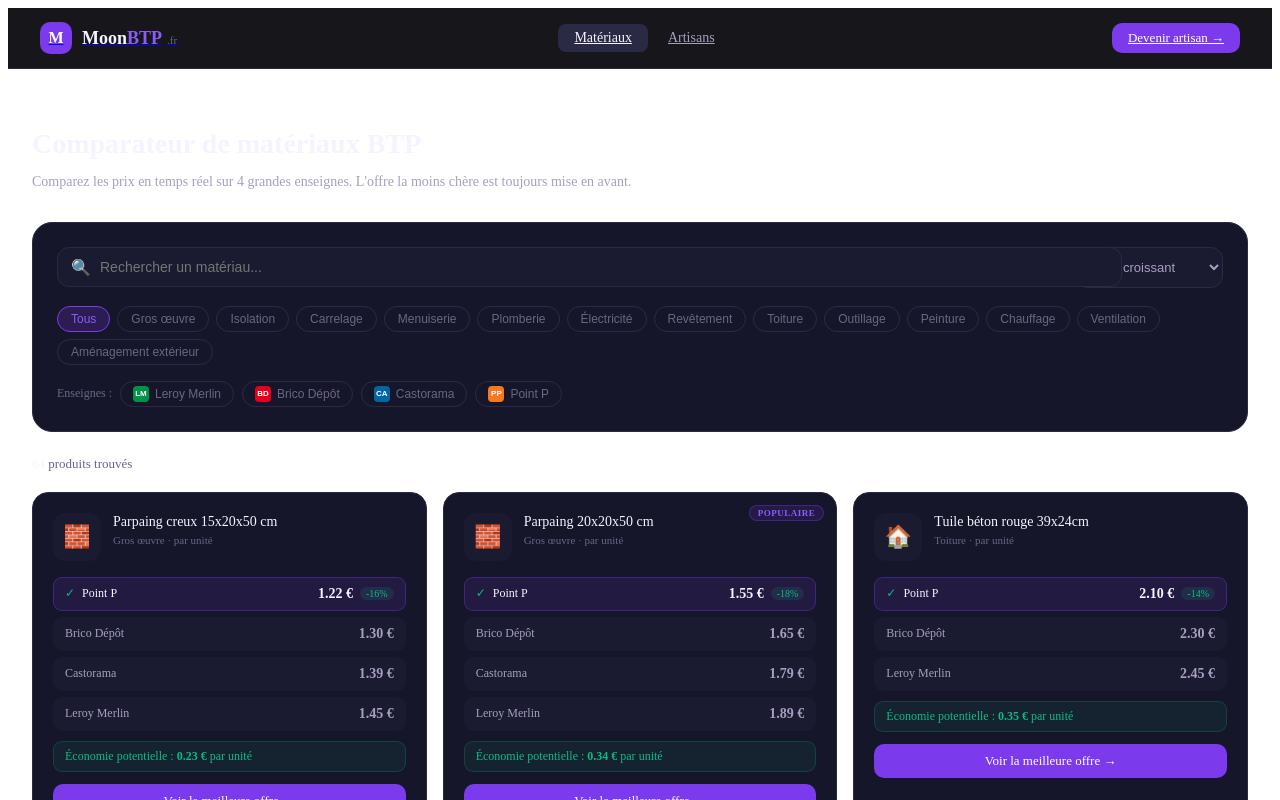
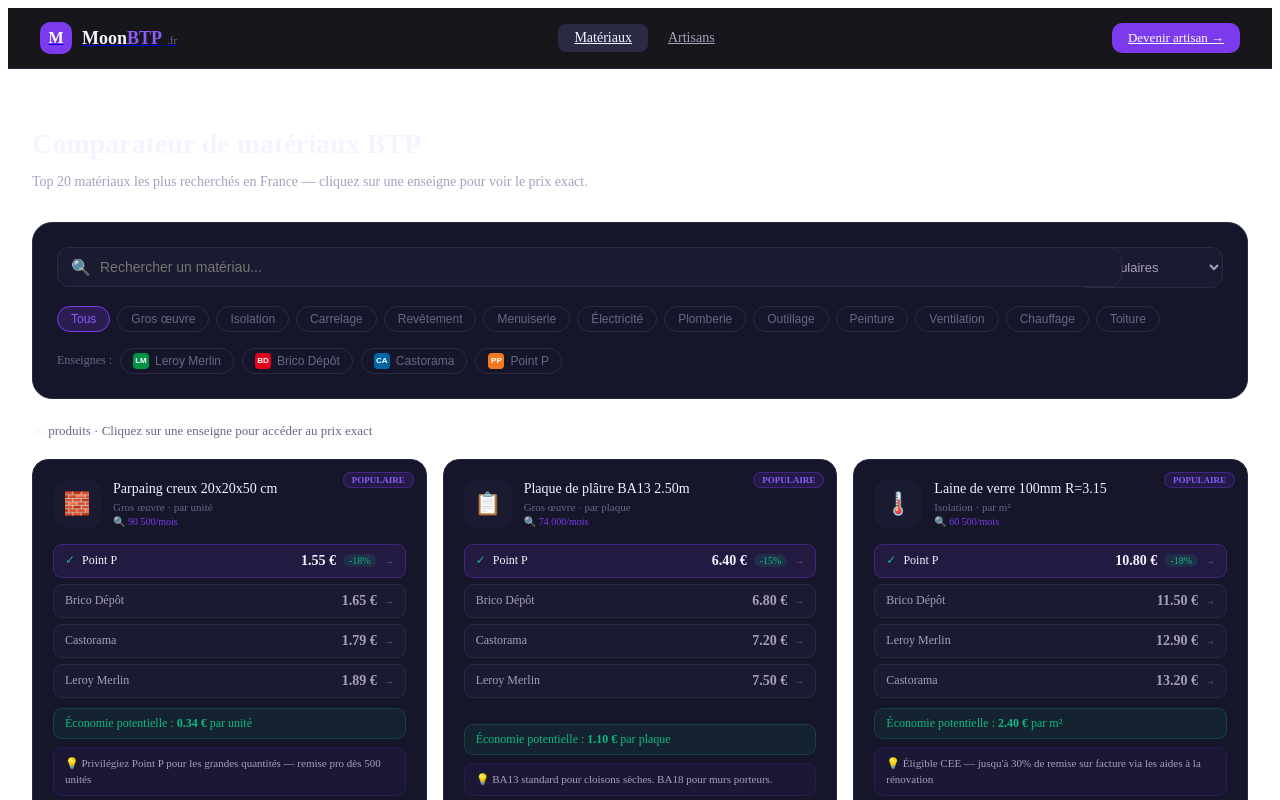
Before and after one commit to larryzwibel-cell/moonbtp-frontend, a React (Vite) app: page /comparateur in a window 1280 px wide. Shown: the top 800 px of the page. Built offline with nearby package versions, Linux system fonts and the light colour scheme; the HTML template or start-up script is replaced by a standard one.

Commit message:
Update Comparateur.jsx

```diff
--- a/src/pages/Comparateur.jsx
+++ b/src/pages/Comparateur.jsx
@@ -1,100 +1,82 @@
 import { useState, useMemo } from 'react'
-import { PRODUCTS, CATEGORIES, BRANDS } from '../data/products'
+import { BRANDS } from '../data/products'
+import TOP20_PRODUCTS from '../data/top20'
+
+const BRAND_URLS = {
+  "Leroy Merlin": (name) => `https://www.leroymerlin.fr/recherche=${encodeURIComponent(name)}`,
+  "Brico Dépôt":  (name) => `https://www.bricodepot.fr/search?q=${encodeURIComponent(name)}`,
+  "Castorama":    (name) => `https://www.castorama.fr/search?q=${encodeURIComponent(name)}`,
+  "Point P":      (name) => `https://www.pointp.fr/recherche?q=${encodeURIComponent(name)}`,
+}
+
+function getPrice(val) {
+  return typeof val === 'object' ? val.price : val
+}
+
+function getBestUrl(product) {
+  const sorted = Object.entries(product.prices).sort((a, b) => getPrice(a[1]) - getPrice(b[1]))
+  const bestBrand = sorted[0][0]
+  if (product.prices[bestBrand]?.url) return product.prices[bestBrand].url
+  return BRAND_URLS[bestBrand]?.(product.name) || `https://www.google.com/search?q=${encodeURIComponent(product.name)}&tbm=shop`
+}
 
 function ProductCard({ product, selectedBrands }) {
-  const allPrices = Object.entries(product.prices)
-  const filtered = selectedBrands.length > 0
-    ? allPrices.filter(([b]) => selectedBrands.includes(b))
-    : allPrices
+  const allPrices = Object.entries(product.prices).map(([b, v]) => [b, getPrice(v)])
+  const filtered = selectedBrands.length > 0 ? allPrices.filter(([b]) => selectedBrands.includes(b)) : allPrices
   if (filtered.length === 0) return null
-
   const sorted = [...filtered].sort((a, b) => a[1] - b[1])
-  const best = sorted[0]
-  const worst = sorted[sorted.length - 1]
-  const saving = worst[1] - best[1]
-  const savingPct = Math.round((saving / worst[1]) * 100)
+  const saving = sorted[sorted.length - 1][1] - sorted[0][1]
+  const savingPct = Math.round((saving / sorted[sorted.length - 1][1]) * 100)
 
   return (
-    <div style={{
-      background: '#16162A', border: '1px solid #2A2A45',
-      borderRadius: 16, padding: 20, position: 'relative',
-    }}>
+    <div style={{ background:'#16162A', border:'1px solid #2A2A45', borderRadius:16, padding:20, position:'relative', display:'flex', flexDirection:'column' }}>
       {product.popular && (
-        <span style={{
-          position: 'absolute', top: 12, right: 12,
-          background: 'rgba(124,58,237,0.15)', color: '#8B5CF6',
-          border: '1px solid rgba(124,58,237,0.35)',
-          fontSize: 9, fontWeight: 700, padding: '2px 8px',
-          borderRadius: 20, letterSpacing: '0.5px',
-        }}>POPULAIRE</span>
+        <span style={{ position:'absolute', top:12, right:12, background:'rgba(124,58,237,0.15)', color:'#8B5CF6', border:'1px solid rgba(124,58,237,0.35)', fontSize:9, fontWeight:700, padding:'2px 8px', borderRadius:20 }}>POPULAIRE</span>
       )}
-
-      <div style={{ display: 'flex', alignItems: 'flex-start', gap: 12, marginBottom: 16 }}>
-        <div style={{
-          width: 48, height: 48, borderRadius: 12, background: '#1A1A30',
-          display: 'flex', alignItems: 'center', justifyContent: 'center',
-          fontSize: 22, flexShrink: 0,
-        }}>{product.img}</div>
+      <div style={{ display:'flex', alignItems:'flex-start', gap:12, marginBottom:16 }}>
+        <div style={{ width:48, height:48, borderRadius:12, background:'#1A1A30', display:'flex', alignItems:'center', justifyContent:'center', fontSize:22, flexShrink:0 }}>{product.img}</div>
         <div>
-          <div style={{ fontWeight: 500, fontSize: 14, color: '#F5F3FF', lineHeight: 1.3 }}>{product.name}</div>
-          <div style={{ fontSize: 11, color: '#6B6585', marginTop: 3 }}>{product.cat} · par {product.unit}</div>
+          <div style={{ fontWeight:500, fontSize:14, color:'#F5F3FF', lineHeight:1.3 }}>{product.name}</div>
+          <div style={{ fontSize:11, color:'#6B6585', marginTop:3 }}>{product.cat} · par {product.unit}</div>
+          {product.searchVolume && <div style={{ fontSize:10, color:'#7C3AED', marginTop:3 }}>🔍 {product.searchVolume}</div>}
         </div>
       </div>
 
-      <div style={{ display: 'flex', flexDirection: 'column', gap: 6 }}>
-        {sorted.map(([brand, price], i) => (
-          <div key={brand} style={{
-            display: 'flex', alignItems: 'center', justifyContent: 'space-between',
-            padding: '8px 11px', borderRadius: 9,
-            background: i === 0 ? 'rgba(124,58,237,0.12)' : '#1A1A30',
-            border: i === 0 ? '1px solid rgba(124,58,237,0.35)' : '1px solid transparent',
-          }}>
-            <div style={{ display: 'flex', alignItems: 'center', gap: 7 }}>
-              {i === 0 && <span style={{ color: '#10B981', fontSize: 12 }}>✓</span>}
-              <span style={{ fontSize: 12, color: i === 0 ? '#F5F3FF' : '#A89FC0', fontWeight: i === 0 ? 500 : 400 }}>
-                {brand}
-              </span>
-            </div>
-            <div style={{ display: 'flex', alignItems: 'center', gap: 7 }}>
-              <span style={{ fontSize: 14, fontWeight: 600, color: i === 0 ? '#F5F3FF' : '#A89FC0' }}>
-                {price.toFixed(2)} €
-              </span>
-              {i === 0 && sorted.length > 1 && (
-                <span style={{
-                  fontSize: 10, color: '#10B981',
-                  background: 'rgba(16,185,129,0.12)',
-                  padding: '1px 6px', borderRadius: 10,
-                }}>-{savingPct}%</span>
-              )}
-            </div>
-          </div>
-        ))}
+      <div style={{ display:'flex', flexDirection:'column', gap:6, flex:1 }}>
+        {sorted.map(([brand, price], i) => {
+          const url = product.prices[brand]?.url || BRAND_URLS[brand]?.(product.name) || '#'
+          return (
+            <a key={brand} href={url} target="_blank" rel="noopener noreferrer sponsored" style={{ display:'flex', alignItems:'center', justifyContent:'space-between', padding:'8px 11px', borderRadius:9, textDecoration:'none', background: i===0 ? 'rgba(124,58,237,0.12)' : '#1A1A30', border: i===0 ? '1px solid rgba(124,58,237,0.35)' : '1px solid #2A2A45' }}>
+              <div style={{ display:'flex', alignItems:'center', gap:7 }}>
+                {i===0 && <span style={{ color:'#10B981', fontSize:12 }}>✓</span>}
+                <span style={{ fontSize:12, color: i===0 ? '#F5F3FF' : '#A89FC0', fontWeight: i===0 ? 500 : 400 }}>{brand}</span>
+              </div>
+              <div style={{ display:'flex', alignItems:'center', gap:7 }}>
+                <span style={{ fontSize:14, fontWeight:600, color: i===0 ? '#F5F3FF' : '#A89FC0' }}>{price.toFixed(2)} €</span>
+                {i===0 && sorted.length>1 && <span style={{ fontSize:10, color:'#10B981', background:'rgba(16,185,129,0.12)', padding:'1px 6px', borderRadius:10 }}>-{savingPct}%</span>}
+                <span style={{ fontSize:10, color:'#6B6585' }}>→</span>
+              </div>
+            </a>
+          )
+        })}
       </div>
 
       {saving > 0.01 && (
-        <div style={{
-          marginTop: 10, padding: '7px 11px',
-          background: 'rgba(16,185,129,0.08)', borderRadius: 9,
-          border: '1px solid rgba(16,185,129,0.2)',
-          fontSize: 12, color: '#10B981',
-        }}>
+        <div style={{ marginTop:10, padding:'7px 11px', background:'rgba(16,185,129,0.08)', borderRadius:9, border:'1px solid rgba(16,185,129,0.2)', fontSize:12, color:'#10B981' }}>
           Économie potentielle : <strong>{saving.toFixed(2)} €</strong> par {product.unit}
         </div>
       )}
 
-      <a
-        href={`https://www.leroymerlin.fr/recherche?q=${encodeURIComponent(product.name)}`}
-        target="_blank"
-        rel="noopener noreferrer sponsored"
-        style={{
-          display: 'block', marginTop: 12, width: '100%', padding: '9px 0',
-          borderRadius: 10, background: '#7C3AED',
-          color: '#fff', fontSize: 13, fontWeight: 500,
-          textAlign: 'center', textDecoration: 'none',
-        }}
-      >
+      {product.tip && (
+        <div style={{ marginTop:8, padding:'7px 11px', background:'rgba(124,58,237,0.06)', borderRadius:9, border:'1px solid rgba(124,58,237,0.15)', fontSize:11, color:'#A89FC0', lineHeight:1.5 }}>
+          💡 {product.tip}
+        </div>
+      )}
+
+      <a href={getBestUrl(product)} target="_blank" rel="noopener noreferrer sponsored" style={{ display:'block', marginTop:12, padding:'10px 0', borderRadius:10, background:'#7C3AED', color:'#fff', fontSize:13, fontWeight:500, textAlign:'center', textDecoration:'none' }}>
         Voir la meilleure offre →
       </a>
+      <p style={{ fontSize:10, color:'#6B6585', textAlign:'center', marginTop:6 }}>Lien partenaire · prix vérifié sur le site de l'enseigne</p>
     </div>
   )
 }
@@ -103,22 +85,23 @@
   const [search, setSearch] = useState('')
   const [cat, setCat] = useState('Tous')
   const [selectedBrands, setSelectedBrands] = useState([])
-  const [sortBy, setSortBy] = useState('best')
+  const [sortBy, setSortBy] = useState('popular')
 
-  const toggleBrand = (b) =>
-    setSelectedBrands(prev => prev.includes(b) ? prev.filter(x => x !== b) : [...prev, b])
+  const toggleBrand = (b) => setSelectedBrands(prev => prev.includes(b) ? prev.filter(x => x !== b) : [...prev, b])
+
+  const cats = ['Tous', ...new Set(TOP20_PRODUCTS.map(p => p.cat))]
 
   const filtered = useMemo(() => {
-    let list = PRODUCTS.filter(p => {
+    let list = TOP20_PRODUCTS.filter(p => {
       const ms = p.name.toLowerCase().includes(search.toLowerCase())
       const mc = cat === 'Tous' || p.cat === cat
       const mb = selectedBrands.length === 0 || selectedBrands.some(b => p.prices[b] !== undefined)
       return ms && mc && mb
     })
-    if (sortBy === 'best') list = list.sort((a, b) => Math.min(...Object.values(a.prices)) - Math.min(...Object.values(b.prices)))
+    if (sortBy === 'best') list = list.sort((a, b) => Math.min(...Object.values(a.prices).map(getPrice)) - Math.min(...Object.values(b.prices).map(getPrice)))
     if (sortBy === 'saving') list = list.sort((a, b) => {
-      const sa = Math.max(...Object.values(a.prices)) - Math.min(...Object.values(a.prices))
-      const sb = Math.max(...Object.values(b.prices)) - Math.min(...Object.values(b.prices))
+      const sa = Math.max(...Object.values(a.prices).map(getPrice)) - Math.min(...Object.values(a.prices).map(getPrice))
+      const sb = Math.max(...Object.values(b.prices).map(getPrice)) - Math.min(...Object.values(b.prices).map(getPrice))
       return sb - sa
     })
     if (sortBy === 'popular') list = list.sort((a, b) => (b.popular ? 1 : 0) - (a.popular ? 1 : 0))
@@ -126,110 +109,53 @@
   }, [search, cat, selectedBrands, sortBy])
 
   return (
-    <div style={{ maxWidth: 1280, margin: '0 auto', padding: '40px 24px 80px' }}>
-      <div style={{ marginBottom: 32 }}>
-        <h1 style={{ fontSize: 28, fontWeight: 600, color: '#F5F3FF', marginBottom: 8 }}>
-          Comparateur de matériaux BTP
-        </h1>
-        <p style={{ fontSize: 14, color: '#A89FC0' }}>
-          Comparez les prix en temps réel sur 4 grandes enseignes. L'offre la moins chère est toujours mise en avant.
-        </p>
+    <div style={{ maxWidth:1280, margin:'0 auto', padding:'40px 24px 80px' }}>
+      <div style={{ marginBottom:32 }}>
+        <h1 style={{ fontSize:28, fontWeight:600, color:'#F5F3FF', marginBottom:8 }}>Comparateur de matériaux BTP</h1>
+        <p style={{ fontSize:14, color:'#A89FC0' }}>Top 20 matériaux les plus recherchés en France — cliquez sur une enseigne pour voir le prix exact.</p>
       </div>
 
-      {/* FILTRES */}
-      <div style={{
-        background: '#16162A', border: '1px solid #2A2A45',
-        borderRadius: 20, padding: 24, marginBottom: 24,
-      }}>
-        {/* Search + sort */}
-        <div style={{ display: 'flex', gap: 12, marginBottom: 18, flexWrap: 'wrap' }}>
-          <div style={{ flex: 1, minWidth: 240, position: 'relative' }}>
-            <span style={{ position: 'absolute', left: 14, top: '50%', transform: 'translateY(-50%)', fontSize: 16, color: '#6B6585' }}>🔍</span>
-            <input
-              value={search} onChange={e => setSearch(e.target.value)}
-              placeholder="Rechercher un matériau..."
-              style={{
-                width: '100%', padding: '11px 14px 11px 42px', borderRadius: 12,
-                background: '#1A1A30', border: '1px solid #2A2A45',
-                color: '#F5F3FF', fontSize: 14, outline: 'none',
-              }}
-            />
+      <div style={{ background:'#16162A', border:'1px solid #2A2A45', borderRadius:20, padding:24, marginBottom:24 }}>
+        <div style={{ display:'flex', gap:12, marginBottom:18, flexWrap:'wrap' }}>
+          <div style={{ flex:1, minWidth:240, position:'relative' }}>
+            <span style={{ position:'absolute', left:14, top:'50%', transform:'translateY(-50%)', fontSize:16, color:'#6B6585' }}>🔍</span>
+            <input value={search} onChange={e => setSearch(e.target.value)} placeholder="Rechercher un matériau..." style={{ width:'100%', padding:'11px 14px 11px 42px', borderRadius:12, background:'#1A1A30', border:'1px solid #2A2A45', color:'#F5F3FF', fontSize:14, outline:'none' }} />
           </div>
-          <select value={sortBy} onChange={e => setSortBy(e.target.value)} style={{
-            padding: '11px 16px', borderRadius: 12,
-            background: '#1A1A30', border: '1px solid #2A2A45',
-            color: '#A89FC0', fontSize: 13,
-          }}>
+          <select value={sortBy} onChange={e => setSortBy(e.target.value)} style={{ padding:'11px 16px', borderRadius:12, background:'#1A1A30', border:'1px solid #2A2A45', color:'#A89FC0', fontSize:13 }}>
+            <option value="popular">Populaires</option>
             <option value="best">Prix croissant</option>
             <option value="saving">Économies max</option>
-            <option value="popular">Populaires</option>
           </select>
         </div>
 
-        {/* Catégories */}
-        <div style={{ display: 'flex', gap: 7, flexWrap: 'wrap', marginBottom: 16 }}>
-          {CATEGORIES.map(c => (
-            <button key={c} onClick={() => setCat(c)} style={{
-              padding: '5px 13px', borderRadius: 20,
-              border: `1px solid ${cat === c ? '#7C3AED' : '#2A2A45'}`,
-              background: cat === c ? 'rgba(124,58,237,0.2)' : 'none',
-              color: cat === c ? '#8B5CF6' : '#6B6585',
-              fontSize: 12, fontWeight: cat === c ? 500 : 400,
-            }}>{c}</button>
+        <div style={{ display:'flex', gap:7, flexWrap:'wrap', marginBottom:16 }}>
+          {cats.map(c => (
+            <button key={c} onClick={() => setCat(c)} style={{ padding:'5px 13px', borderRadius:20, border:`1px solid ${cat===c ? '#7C3AED' : '#2A2A45'}`, background: cat===c ? 'rgba(124,58,237,0.2)' : 'none', color: cat===c ? '#8B5CF6' : '#6B6585', fontSize:12 }}>{c}</button>
           ))}
         </div>
 
-        {/* Enseignes */}
-        <div style={{ display: 'flex', gap: 8, flexWrap: 'wrap', alignItems: 'center' }}>
-          <span style={{ fontSize: 12, color: '#6B6585' }}>Enseignes :</span>
+        <div style={{ display:'flex', gap:8, flexWrap:'wrap', alignItems:'center' }}>
+          <span style={{ fontSize:12, color:'#6B6585' }}>Enseignes :</span>
           {Object.entries(BRANDS).map(([brand, b]) => (
-            <button key={brand} onClick={() => toggleBrand(brand)} style={{
-              display: 'flex', alignItems: 'center', gap: 6,
-              padding: '4px 12px', borderRadius: 20,
-              border: `1px solid ${selectedBrands.includes(brand) ? b.color : '#2A2A45'}`,
-              background: selectedBrands.includes(brand) ? `${b.color}20` : 'none',
-              color: selectedBrands.includes(brand) ? b.color : '#6B6585',
-              fontSize: 12,
-            }}>
-              <span style={{
-                width: 16, height: 16, borderRadius: 4, background: b.color,
-                display: 'inline-flex', alignItems: 'center', justifyContent: 'center',
-                fontSize: 8, fontWeight: 700, color: '#fff',
-              }}>{b.logo}</span>
+            <button key={brand} onClick={() => toggleBrand(brand)} style={{ display:'flex', alignItems:'center', gap:6, padding:'4px 12px', borderRadius:20, border:`1px solid ${selectedBrands.includes(brand) ? b.color : '#2A2A45'}`, background: selectedBrands.includes(brand) ? `${b.color}20` : 'none', color: selectedBrands.includes(brand) ? b.color : '#6B6585', fontSize:12 }}>
+              <span style={{ width:16, height:16, borderRadius:4, background:b.color, display:'inline-flex', alignItems:'center', justifyContent:'center', fontSize:8, fontWeight:700, color:'#fff' }}>{b.logo}</span>
               {brand}
             </button>
           ))}
-          {selectedBrands.length > 0 && (
-            <button onClick={() => setSelectedBrands([])} style={{
-              background: 'none', border: 'none', color: '#6B6585',
-              fontSize: 11, textDecoration: 'underline',
-            }}>Réinitialiser</button>
-          )}
+          {selectedBrands.length > 0 && <button onClick={() => setSelectedBrands([])} style={{ background:'none', border:'none', color:'#6B6585', fontSize:11, textDecoration:'underline' }}>Réinitialiser</button>}
         </div>
       </div>
 
-      {/* Résultats */}
-      <div style={{ marginBottom: 20, color: '#6B6585', fontSize: 13 }}>
-        <span style={{ color: '#F5F3FF', fontWeight: 500 }}>{filtered.length}</span> produits trouvés
+      <div style={{ marginBottom:20, color:'#6B6585', fontSize:13 }}>
+        <span style={{ color:'#F5F3FF', fontWeight:500 }}>{filtered.length}</span> produits · Cliquez sur une enseigne pour accéder au prix exact
       </div>
 
-      <div style={{ display: 'grid', gridTemplateColumns: 'repeat(auto-fill, minmax(300px, 1fr))', gap: 16 }}>
-        {filtered.map(p => (
-          <ProductCard key={p.id} product={p} selectedBrands={selectedBrands} />
-        ))}
+      <div style={{ display:'grid', gridTemplateColumns:'repeat(auto-fill, minmax(300px, 1fr))', gap:16 }}>
+        {filtered.map(p => <ProductCard key={p.id} product={p} selectedBrands={selectedBrands} />)}
       </div>
 
-      {filtered.length === 0 && (
-        <div style={{ textAlign: 'center', padding: '80px 0', color: '#6B6585' }}>
-          <div style={{ fontSize: 40, marginBottom: 16 }}>🔍</div>
-          <p>Aucun produit trouvé pour "{search}"</p>
-        </div>
-      )}
-
-      {/* Disclaimer affiliation */}
-      <p style={{ marginTop: 40, fontSize: 11, color: '#6B6585', textAlign: 'center' }}>
-        MoonBTP peut percevoir une commission sur les achats effectués via nos liens (programme d'affiliation).
-        Les prix affichés sont indicatifs et peuvent varier. Consultez le site de l'enseigne pour le prix exact.
+      <p style={{ marginTop:40, fontSize:11, color:'#6B6585', textAlign:'center' }}>
+        MoonBTP peut percevoir une commission sur les achats via nos liens (affiliation Awin). Prix indicatifs — vérifiez sur le site de l'enseigne.
       </p>
     </div>
   )
```
